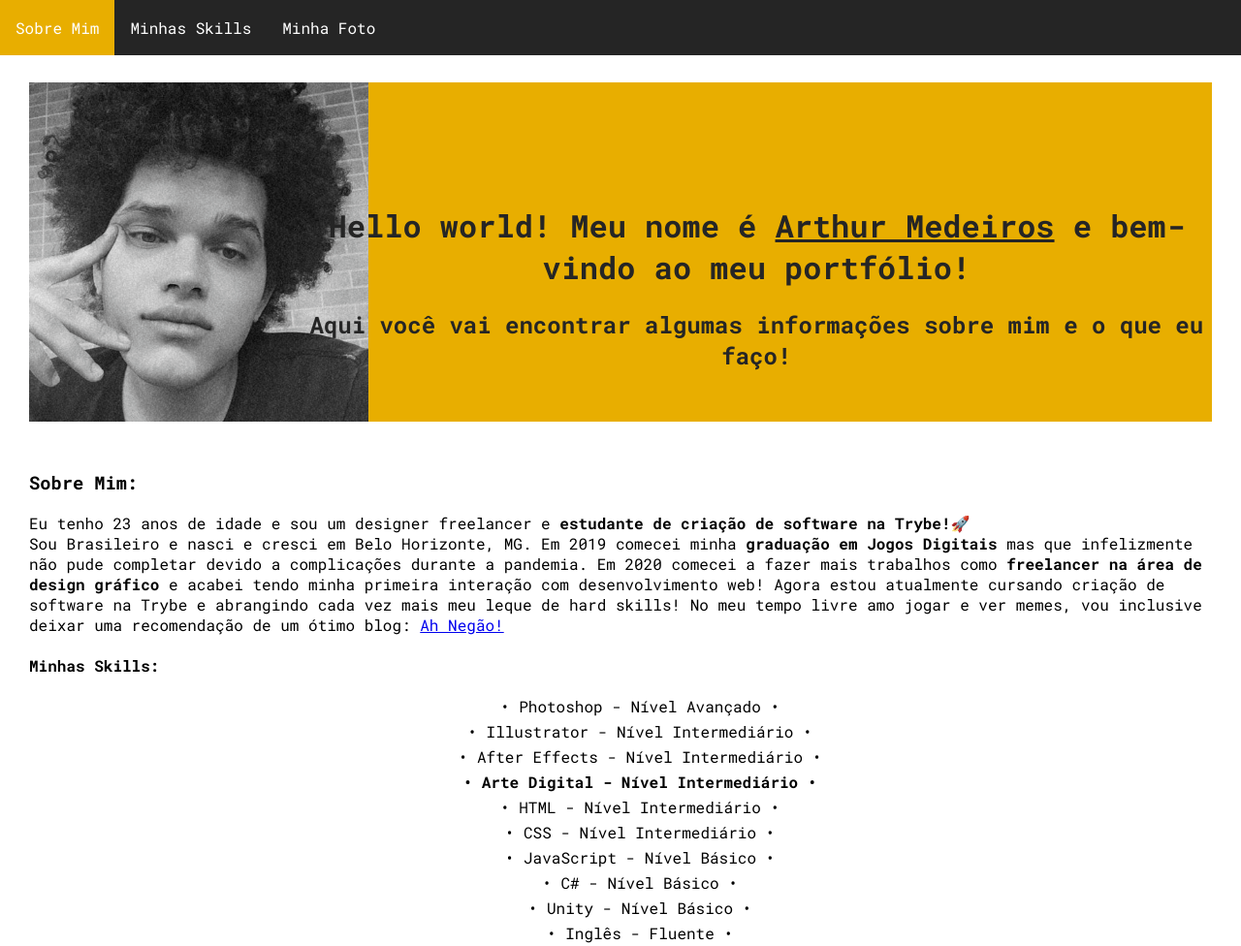
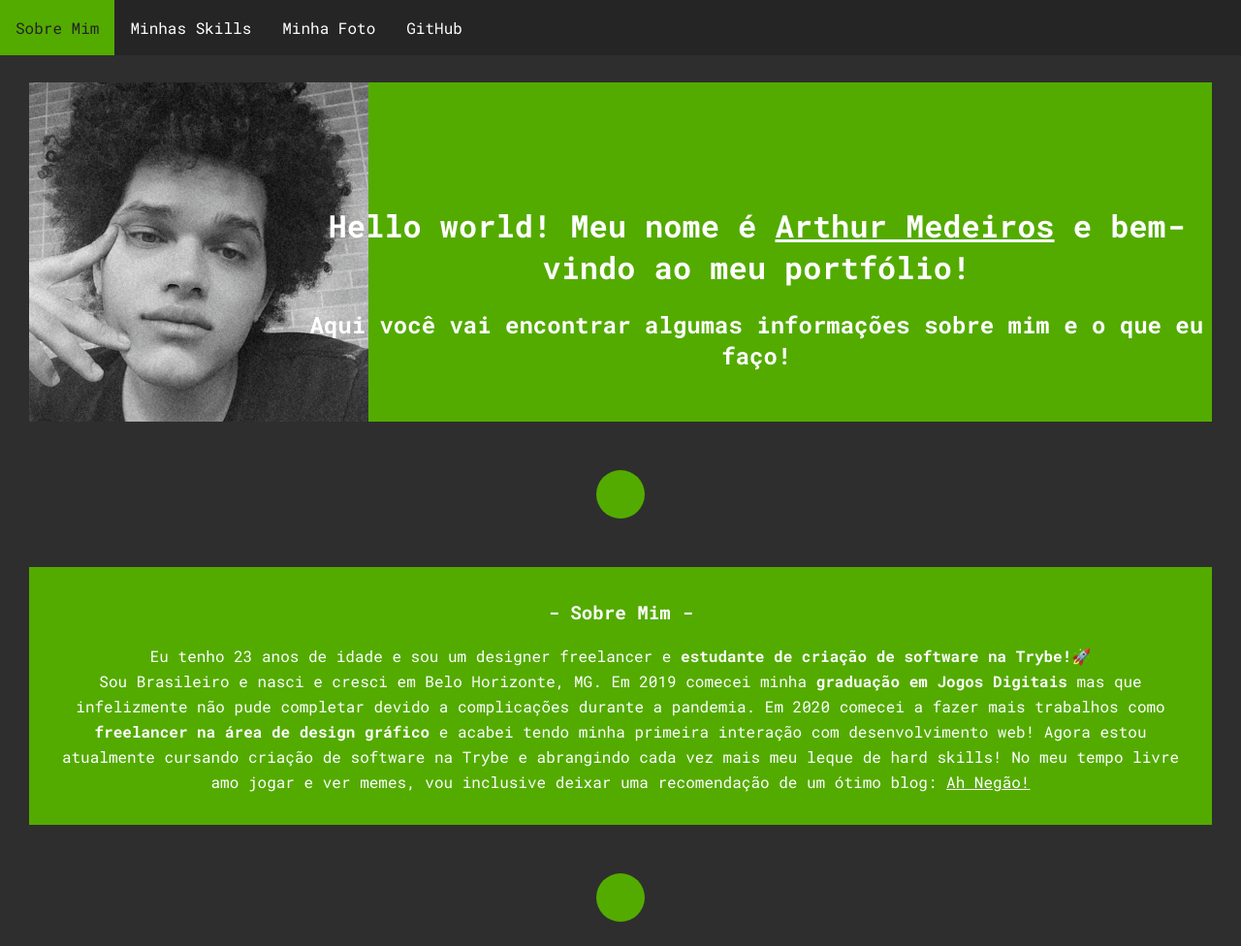
Before and after one commit to arth-medeiros/arth-medeiros.github.io, a plain HTML site: page index.html in a window 1280 px wide. Shown: the top 976 px of the page at 97% size. Drawn offline with Linux system fonts and the light colour scheme.

Commit message:
Layout das boxes de conteúdo finalizados; Link para o repo do GitHub adicionado na Nav

```diff
--- a/index.html
+++ b/index.html
@@ -18,6 +18,7 @@
       <li><a href="#about_me">Sobre Mim</a></li>
       <li><a href="#skills">Minhas Skills</a></li>
       <li><a href="#profile_picture">Minha Foto</a></li>
+      <li><a href="https://github.com/arth-medeiros/trybe-exercicios" target="_blank">GitHub</a></li>
     </ul>
   </header>
 
@@ -30,14 +31,21 @@
       </div>
     </div>
 
-    <h3 id="about_me">Sobre Mim:</h3>
-    <p>Eu tenho 23 anos de idade e sou um designer freelancer e <strong>estudante de criação de software na Trybe!</strong>🚀<br>
-      Sou Brasileiro e nasci e cresci em Belo Horizonte, MG. Em 2019 comecei minha <strong>graduação em Jogos Digitais</strong> mas que infelizmente não pude completar
-      devido a complicações durante a pandemia. Em 2020 comecei a fazer mais trabalhos como <strong>freelancer na área de design gráfico</strong> e acabei tendo minha primeira interação
-      com desenvolvimento web! Agora estou atualmente cursando criação de software na Trybe e abrangindo cada vez mais meu leque de hard skills!
-      No meu tempo livre amo jogar e ver memes, vou inclusive deixar uma recomendação de um ótimo blog: <a href="https://www.ahnegao.com.br/" target="_blank">Ah Negão!</a></p>
+    <div id="dot"></div>
 
-      <h4 id="skills">Minhas Skills:</h4>
+    <div class="content_box">
+      <h3 id="about_me">- Sobre Mim -</h3>
+      <p>Eu tenho 23 anos de idade e sou um designer freelancer e <strong>estudante de criação de software na Trybe!</strong>🚀<br>
+        Sou Brasileiro e nasci e cresci em Belo Horizonte, MG. Em 2019 comecei minha <strong>graduação em Jogos Digitais</strong> mas que infelizmente não pude completar
+        devido a complicações durante a pandemia. Em 2020 comecei a fazer mais trabalhos como <strong>freelancer na área de design gráfico</strong> e acabei tendo minha primeira interação
+        com desenvolvimento web! Agora estou atualmente cursando criação de software na Trybe e abrangindo cada vez mais meu leque de hard skills!
+        No meu tempo livre amo jogar e ver memes, vou inclusive deixar uma recomendação de um ótimo blog: <a href="https://www.ahnegao.com.br/" target="_blank">Ah Negão!</a></p>
+    </div>
+
+    <div id="dot"></div>
+
+    <div class="content_box">
+      <h3 id="skills">- Minhas Skills -</h3>
       <ul>
         <li>• Photoshop - Nível Avançado •</li>
         <li>• Illustrator - Nível Intermediário •</li>
@@ -51,6 +59,7 @@
         <li>• Inglês - Fluente •</li>
       </ul>
     </div>
+    </div>
   </body>
 
 </html>
--- a/style.css
+++ b/style.css
@@ -1,13 +1,32 @@
 /* global configs */
 body {
     margin: 0px;
-    background-color: #ffffff;
+    background-color: #2E2E2E;
     font-family: 'Roboto Mono', monospace;
+    color: #ffffff;
 }
 
 #wrapper {
     padding: 5px;
     margin: 80px 25px 25px 25px;
+}
+
+#dot {
+    height: 50px;
+    width: 50px;
+    border-radius: 50%;
+    background-color: #53AB00;
+    margin-left: auto;
+    margin-right: auto;
+}
+
+a {
+    color: #ffffff;
+    text-decoration: underline;
+}
+
+a:hover {
+    color: #252525;
 }
 
 /* nav bar */
@@ -21,6 +40,8 @@ header ul {
     position: fixed;
     top: 0;
     width: 100%;
+    z-index: 20;
+
 }
 
 header li {
@@ -37,7 +58,7 @@ header a {
 }
 
 header a:hover {
-    background-color:#e8ae00;
+    background-color:#53AB00;
 }
 
 /* body style */
@@ -49,12 +70,11 @@ header a:hover {
     width: auto;
     text-align: center;
     position: relative;
-    background-color: #e8ae00;
+    background-color: #53AB00;
     margin-bottom: 50px;
 }
 
 #title_text{
-    color: #252525;
     position: absolute;
     top: 30%;
     bottom: 10%;
@@ -62,27 +82,27 @@ header a:hover {
     left: 23%;
 }
 
-#title_text a {
-    color: #252525;
-    text-decoration: underline;
-}
-
-#title_text a:hover {
-    color: #ffffff;
-}
-
 #profile_picture {
     float: left;
     display: block;
 }
 
-#wrapper ul {
-    list-style-type: none;
+    /* content */
+
+.content_box {
+    margin-top: 50px;
+    margin-bottom: 50px;
+    background-color: #53AB00;
     text-align: center;
+    padding: 15px;
+    line-height: 26px;
 }
 
-#wrapper li {
-    margin-bottom: 5px;
+.content_box h3 {
+    font-size: 1.2em;
 }
 
-    /* about me */
+.content_box ul {
+    list-style-type: none;
+    margin-left: -40px;
+}
```
